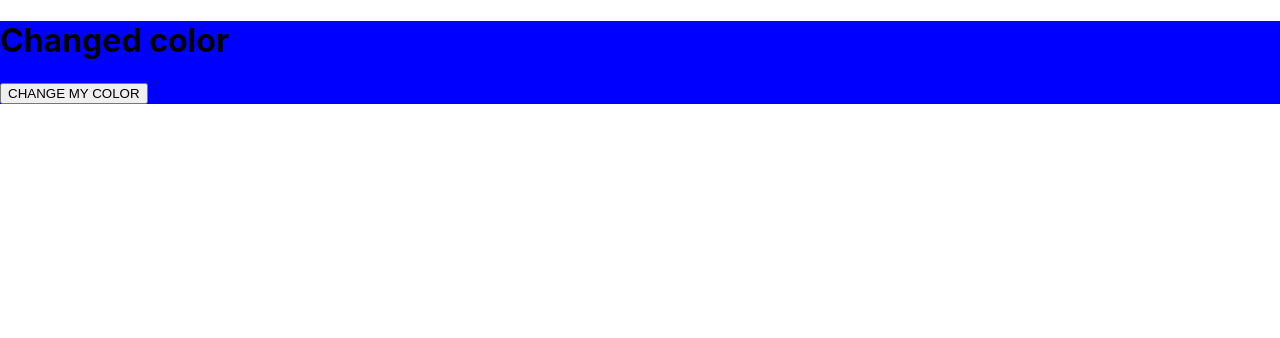
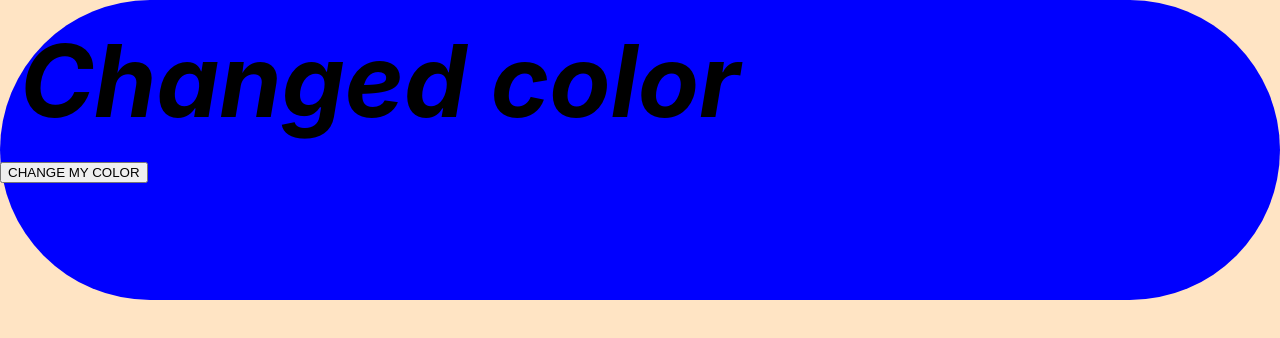
Before and after one commit to rosariov21/React-Box-Color, a React (Create React App) app: page / in a window 1280 px wide. Shown: the top 338 px of the page. Built offline with nearby package versions, Linux system fonts and the light colour scheme.

Commit message:
Update App.css

```diff
--- a/src/App.css
+++ b/src/App.css
@@ -0,0 +1,30 @@
+body{
+  color: aqua;
+  background-color: bisque;
+}
+button:hover{
+  color:black;
+  background-color: red;
+  padding: 20px;
+  margin: auto;
+  align-items: center;
+
+
+
+
+
+}
+div{
+  height: 300px;
+  border-radius: 360px;
+}
+
+h1{
+  margin: auto;
+  padding: 20px;
+  color: black;
+  display: flex;
+  font-style: italic;
+  font-size: 100px;
+
+}
```
